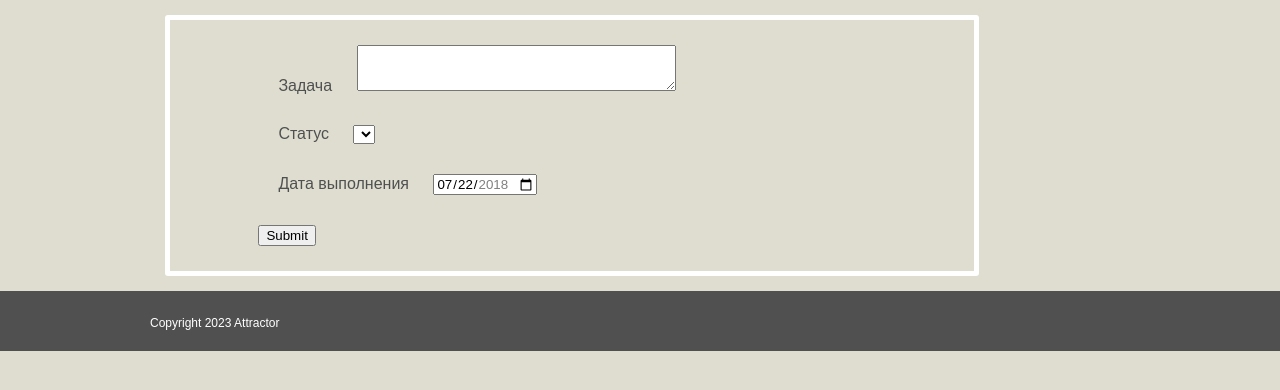
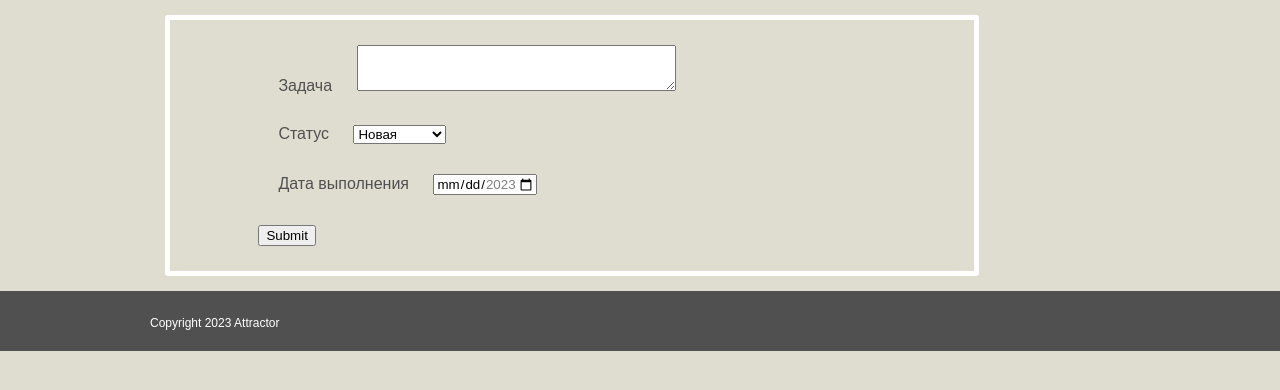
Before and after one commit to AigerimAvezbaeva/hw_53_aigerim_avezbaeva, a Django app: page /to_do_list/add/ in a window 1280 px wide. Shown: the part 60-450 px from the top of the page. Run offline with Django 4.2, Linux system fonts and the light colour scheme; lists and menus that the app fills with data are empty.

Commit message:
добавила вью для добавления задачи

```diff
--- a/source/to_do_app/templates/add_paragraph.html
+++ b/source/to_do_app/templates/add_paragraph.html
@@ -32,16 +32,16 @@
     <div class="form_row">
       <label for="status" class="par">Статус</label>
       <select id="status" name="status" class="user_input" required>
-          {% for status in context.statuses %}
-          <option value="status" > {{ status }} </option>
-          {%endfor%}
+          <option value="new" >Новая</option>
+          <option value="in_process" >В процессе</option>
+          <option value="complete" >Завершена</option>
       </select>
     </div>
      <div class="form_row">
          <label for="completion_date" class="par">Дата выполнения</label>
-        <input id="completion_date" max="2018-12-31" min="2018-01-01"
+        <input id="completion_date" max="2023-12-31" min="2023-01-01"
                name="completion_date"
-               required=false type="date" value="2018-07-22">
+               required=false type="date">
      </div>
     <div class="form_row">
       <input type="submit">
```
